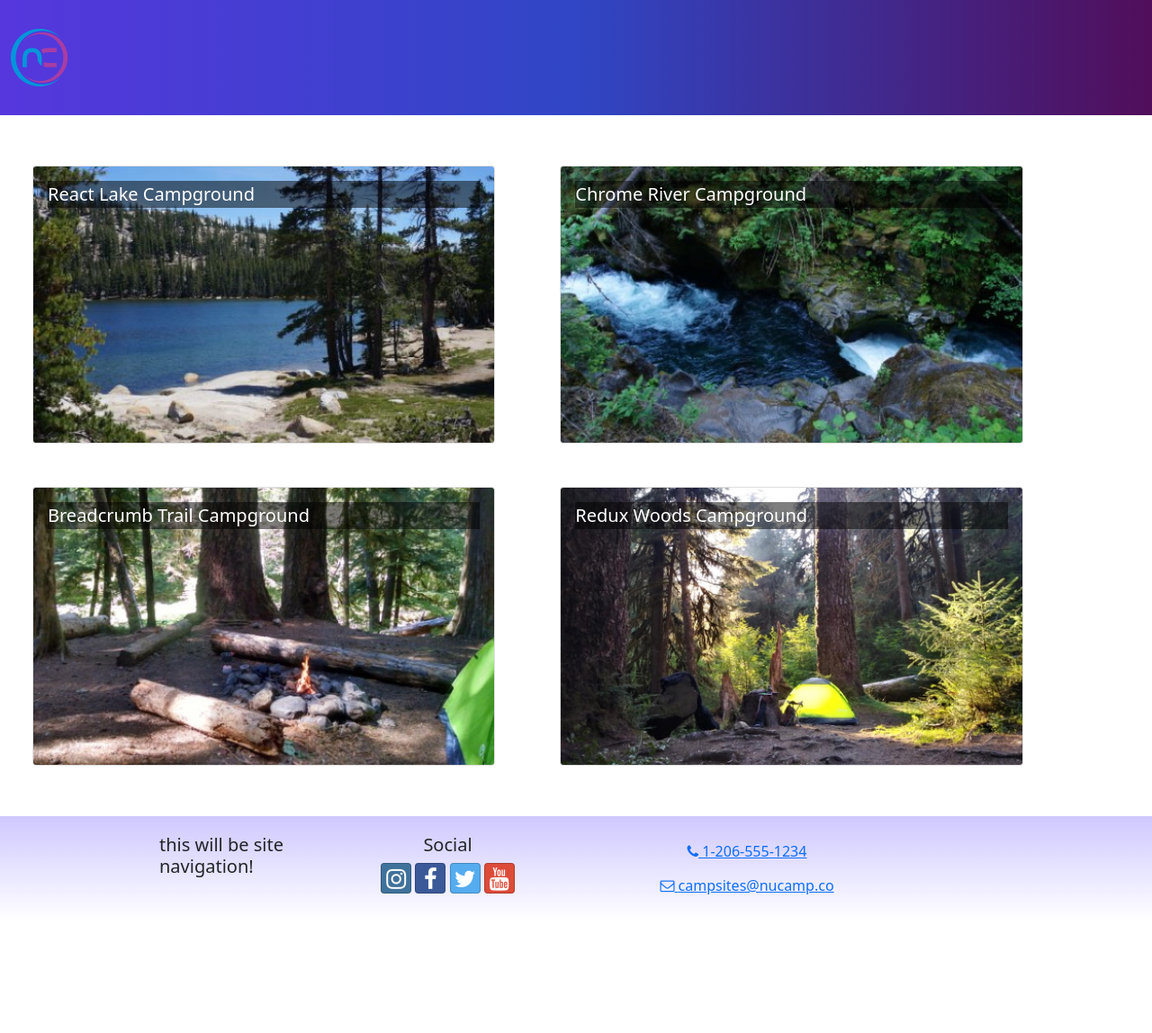
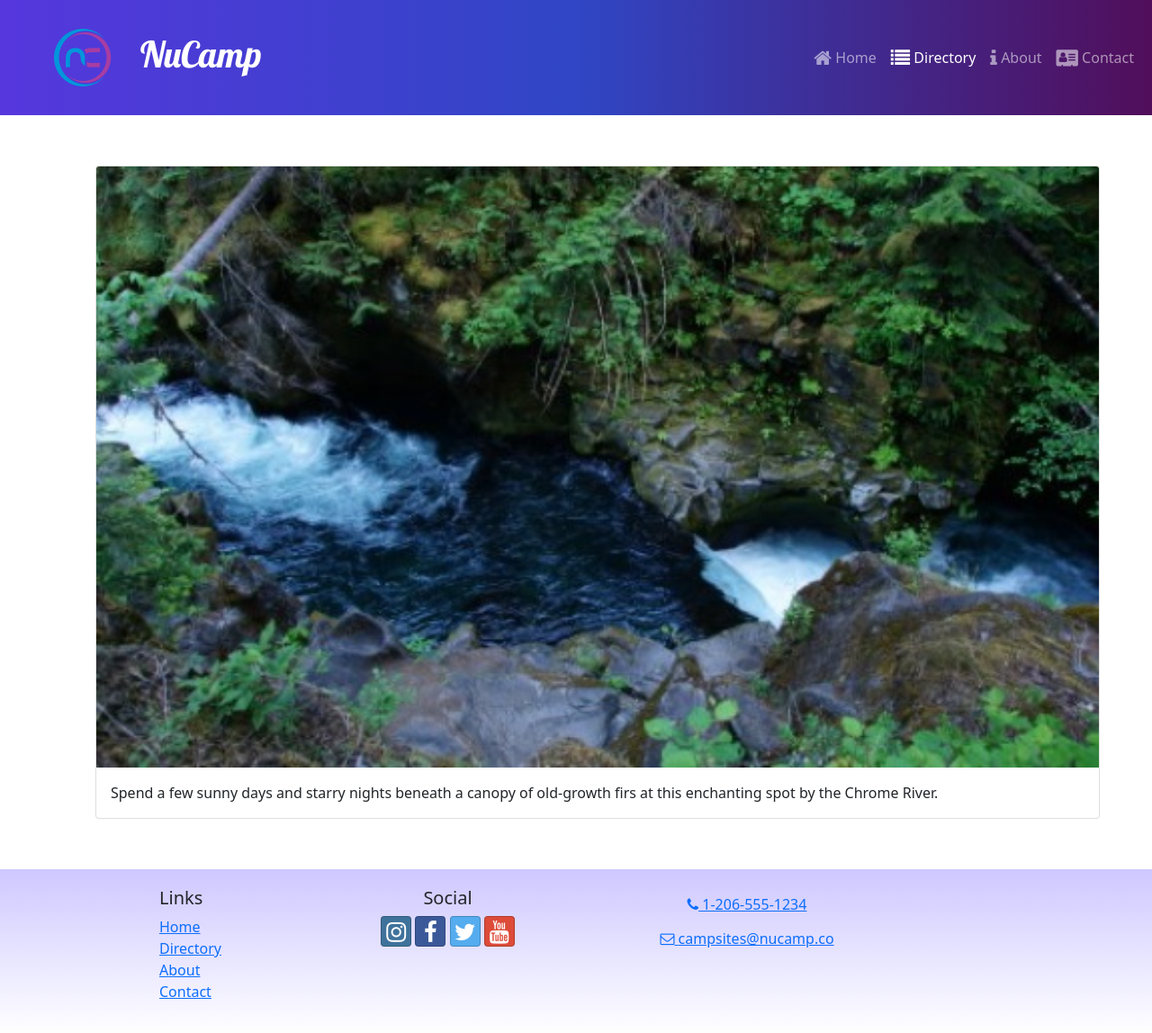
Before and after one commit to jasonschaeffer/3-react, a React (Create React App) app in the folder nucampsite/: page /directory/1 in a window 1280 px wide. Shown: the whole page at 90% size. Before the commit the page ends 1023 px from the top, so only its background shows below. Built offline with nearby package versions, Linux system fonts and the light colour scheme.

Commit message:
CampsiteDetailPage with useParams

```diff
--- a/nucampsite/src/App.js
+++ b/nucampsite/src/App.js
@@ -1,13 +1,25 @@
+import { Routes, Route } from "react-router-dom";
+import ContactPage from "./pages/ContactPage";
+import HomePage from "./pages/HomePage";
+import Header from "./components/Header";
+import Footer from "./components/Footer";
+import CampsitesDirectoryPage from "./pages/CampsitesDirectoryPage";
+import CampsiteDetailPage from "./pages/CampsiteDetailPage";
 import "./App.css";
-import Header from "./components/Header";
-import CampsitesList from "./features/campsites/CampsitesList";
-import Footer from "./components/Footer";
 
 function App() {
     return (
         <div className="App">
             <Header />
-            <CampsitesList />
+            <Routes>
+                <Route path="/" element={<HomePage />} />
+                <Route path="contact" element={<ContactPage />} />
+                <Route path="directory" element={<CampsitesDirectoryPage />} />
+                <Route
+                    path="directory/:campsiteId"
+                    element={<CampsiteDetailPage />}
+                />
+            </Routes>
             <Footer />
         </div>
     );
--- a/nucampsite/src/components/Footer.js
+++ b/nucampsite/src/components/Footer.js
@@ -1,4 +1,5 @@
 import { Container, Row, Col } from "reactstrap";
+import { Link } from "react-router-dom";
 
 const Footer = () => {
     return (
@@ -6,7 +7,21 @@
             <Container>
                 <Row>
                     <Col xs={{ size: 4, offset: 1 }} sm="2">
-                        <h5>this will be site navigation!</h5>
+                        <h5>Links</h5>
+                        <ul className="list-unstyled">
+                            <li>
+                                <Link to="/">Home</Link>
+                            </li>
+                            <li>
+                                <Link to="/directory">Directory</Link>
+                            </li>
+                            <li>
+                                <Link to="/about">About</Link>
+                            </li>
+                            <li>
+                                <Link to="/contact">Contact</Link>
+                            </li>
+                        </ul>
                     </Col>
                     <Col xs="6" sm="3" className="text-center">
                         <h5>Social</h5>
--- a/nucampsite/src/components/Header.js
+++ b/nucampsite/src/components/Header.js
@@ -1,12 +1,53 @@
-import { Container, Navbar, NavbarBrand } from "reactstrap";
+import { useState } from "react";
+import {
+    Navbar,
+    NavbarBrand,
+    Collapse,
+    NavbarToggler,
+    Nav,
+    NavItem,
+} from "reactstrap";
+import { NavLink } from "react-router-dom";
 import NucampLogo from "../app/assets/img/logo.png";
 
 const Header = () => {
+    const [menuOpen, setMenuOpen] = useState(false);
+
     return (
         <Navbar dark color="primary" sticky="top" expand="md">
-            <NavbarBrand href="/">
-                <img src={NucampLogo} alt="nucamp logo" />
+            <NavbarBrand className="ms-5" href="/">
+                <img
+                    src={NucampLogo}
+                    alt="nucamp logo"
+                    className="float-start"
+                />
+                <h1 className="mt-1">NuCamp</h1>
             </NavbarBrand>
+            <NavbarToggler onClick={() => setMenuOpen(!menuOpen)} />
+            <Collapse isOpen={menuOpen} navbar>
+                <Nav className="ms-auto" navbar>
+                    <NavItem>
+                        <NavLink className="nav-link" to="/">
+                            <i className="fa fa-home fa-lg" /> Home
+                        </NavLink>
+                    </NavItem>
+                    <NavItem>
+                        <NavLink className="nav-link" to="/directory">
+                            <i className="fa fa-list fa-lg" /> Directory
+                        </NavLink>
+                    </NavItem>
+                    <NavItem>
+                        <NavLink className="nav-link" to="/about">
+                            <i className="fa fa-info fa-lg" /> About
+                        </NavLink>
+                    </NavItem>
+                    <NavItem>
+                        <NavLink className="nav-link" to="/contact">
+                            <i className="fa fa-address-card fa-lg" /> Contact
+                        </NavLink>
+                    </NavItem>
+                </Nav>
+            </Collapse>
         </Navbar>
     );
 };
--- a/nucampsite/src/features/campsites/CampsiteCard.js
+++ b/nucampsite/src/features/campsites/CampsiteCard.js
@@ -1,14 +1,17 @@
 import { Card, CardImg, CardImgOverlay, CardTitle } from "reactstrap";
+import { Link } from "react-router-dom";
 
 const CampsiteCard = ({ campsite }) => {
-    const { image, name } = campsite;
+    const { id, image, name } = campsite;
     return (
+        <Link to={`${id}`}>
             <Card>
                 <CardImg width="100%" src={image} alt={name} />
                 <CardImgOverlay>
                     <CardTitle>{name}</CardTitle>
                 </CardImgOverlay>
             </Card>
+        </Link>
     );
 };
 
--- /dev/null
+++ b/nucampsite/src/features/campsites/CampsiteDetail.js
@@ -0,0 +1,18 @@
+import { Card, CardImg, CardText, CardBody, Col } from "reactstrap";
+
+const CampsiteDetail = ({ campsite }) => {
+    const { image, name, description } = campsite;
+
+    return (
+        <Col md="12" className="m-4">
+            <Card>
+                <CardImg top src={image} alt={name} />
+                <CardBody>
+                    <CardText>{description}</CardText>
+                </CardBody>
+            </Card>
+        </Col>
+    );
+};
+
+export default CampsiteDetail;
--- a/nucampsite/src/features/campsites/campsitesSlice.js
+++ b/nucampsite/src/features/campsites/campsitesSlice.js
@@ -4,6 +4,6 @@
     return CAMPSITES;
 };
 
-export const selectRandomCampsite = () => {
-    return CAMPSITES[Math.floor(CAMPSITES.length * Math.random())];
+export const selectCampsiteById = (id) => {
+    return CAMPSITES.find((campsite) => campsite.id === parseInt(id));
 };
--- a/nucampsite/src/index.js
+++ b/nucampsite/src/index.js
@@ -1,28 +1,25 @@
-import React from 'react';
-import { createRoot } from 'react-dom/client';
-import { Provider } from 'react-redux';
-import { store } from './app/store';
-import App from './App';
-import reportWebVitals from './reportWebVitals';
-import './index.css';
-import 'bootstrap/dist/css/bootstrap.min.css';
-import 'bootstrap-social/bootstrap-social.css';
-import 'font-awesome/css/font-awesome.css';
-import 'typeface-lobster';
-import 'typeface-open-sans';
+import React from "react";
+import { createRoot } from "react-dom/client";
+import { BrowserRouter } from "react-router-dom";
+import "./index.css";
+import App from "./App";
+import { store } from "./app/store";
+import { Provider } from "react-redux";
+import "bootstrap/dist/css/bootstrap.min.css";
+import "bootstrap-social/bootstrap-social.css";
+import "font-awesome/css/font-awesome.css";
+import "typeface-lobster";
+import "typeface-open-sans";
 
-const container = document.getElementById('root');
+const container = document.getElementById("root");
 const root = createRoot(container);
 
 root.render(
-  <React.StrictMode>
-    <Provider store={store}>
-      <App />
-    </Provider>
-  </React.StrictMode>
+    <React.StrictMode>
+        <Provider store={store}>
+            <BrowserRouter>
+                <App />
+            </BrowserRouter>
+        </Provider>
+    </React.StrictMode>
 );
-
-// If you want to start measuring performance in your app, pass a function
-// to log results (for example: reportWebVitals(console.log))
-// or send to an analytics endpoint. Learn more: https://bit.ly/CRA-vitals
-reportWebVitals();
--- /dev/null
+++ b/nucampsite/src/pages/CampsiteDetailPage.js
@@ -0,0 +1,19 @@
+import { Container, Row } from "reactstrap";
+import { useParams } from "react-router-dom";
+import { selectCampsiteById } from "../features/campsites/campsitesSlice";
+import CampsiteDetail from "../features/campsites/CampsiteDetail";
+
+const CampsiteDetailPage = () => {
+    const { campsiteId } = useParams();
+    const campsite = selectCampsiteById(campsiteId);
+
+    return (
+        <Container>
+            <Row>
+                <CampsiteDetail campsite={campsite} />
+            </Row>
+        </Container>
+    );
+};
+
+export default CampsiteDetailPage;
--- /dev/null
+++ b/nucampsite/src/pages/CampsitesDirectoryPage.js
@@ -0,0 +1,12 @@
+import { Container } from "reactstrap";
+import CampsitesList from "../features/campsites/CampsitesList";
+
+const CampsitesDirectoryPage = () => {
+    return (
+        <Container>
+            <CampsitesList />
+        </Container>
+    );
+};
+
+export default CampsitesDirectoryPage;
--- /dev/null
+++ b/nucampsite/src/pages/ContactPage.js
@@ -0,0 +1,5 @@
+const ContactPage = () => {
+    return <div>ContactPage</div>;
+};
+
+export default ContactPage;
--- /dev/null
+++ b/nucampsite/src/pages/HomePage.js
@@ -0,0 +1,5 @@
+const HomePage = () => {
+    return <div>HomePage</div>;
+};
+
+export default HomePage;
```
Lines whose indentation alone changed are shown as unchanged.
